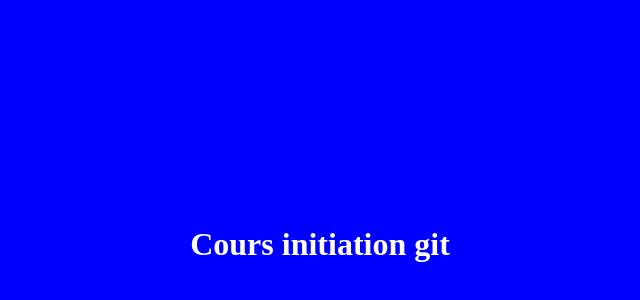
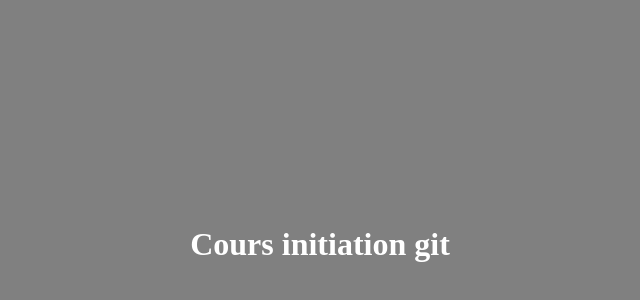
Before and after one commit to bennai-naima/CoursGit, a plain HTML site: page index.html in a window 1280 px wide. Shown: the part 48-348 px from the top of the page, without its empty margins (320-960 px from the left). Drawn offline with Linux system fonts and the light colour scheme.

Commit message:
Modification de la couleur de fond

```diff
--- a/index.html
+++ b/index.html
@@ -3,7 +3,7 @@
 <head>
 	<title>Cours initiation git </title>
 </head>
-<body style="background-color:blue">
+<body style="background-color:grey">
 <h1 style="padding-top: 20%; padding-bottom: 20%; text-align: center; color: #FFFFFF">Cours initiation git</h1>
 </body>
 </html>
```
